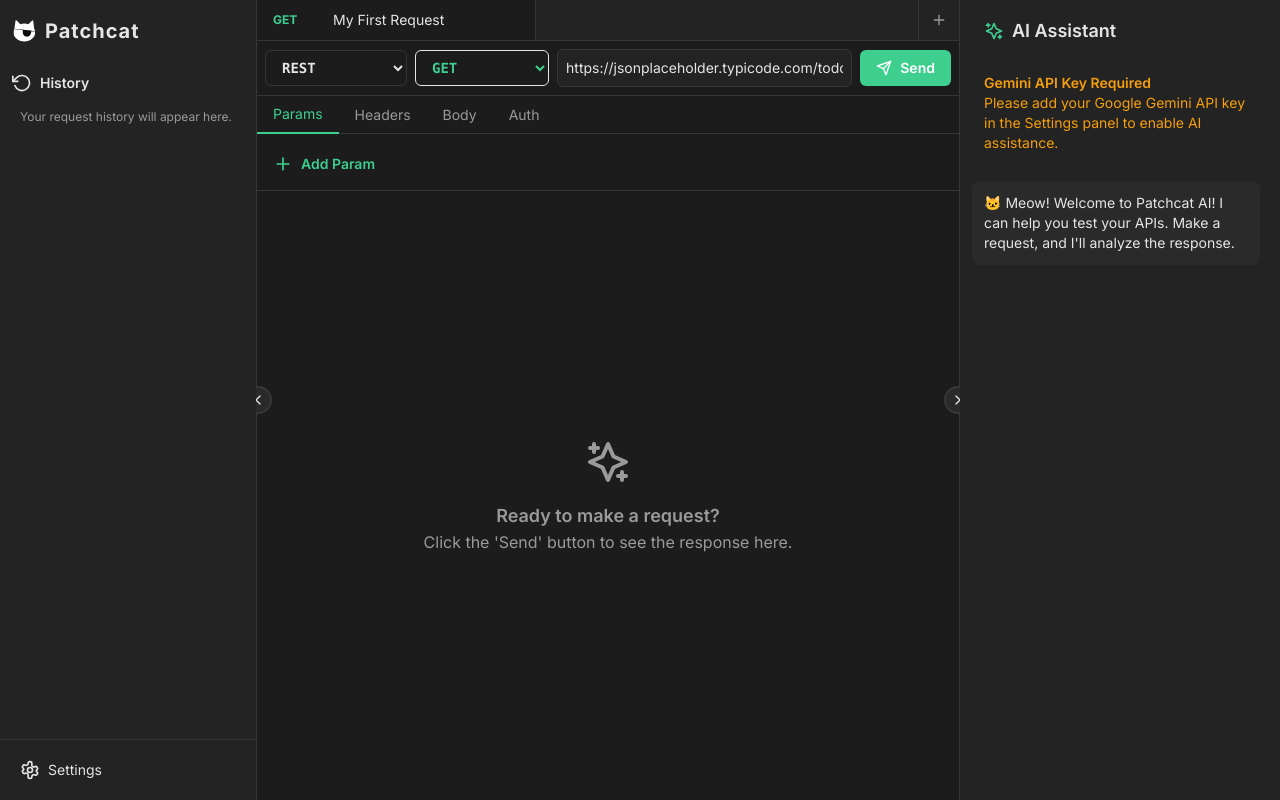
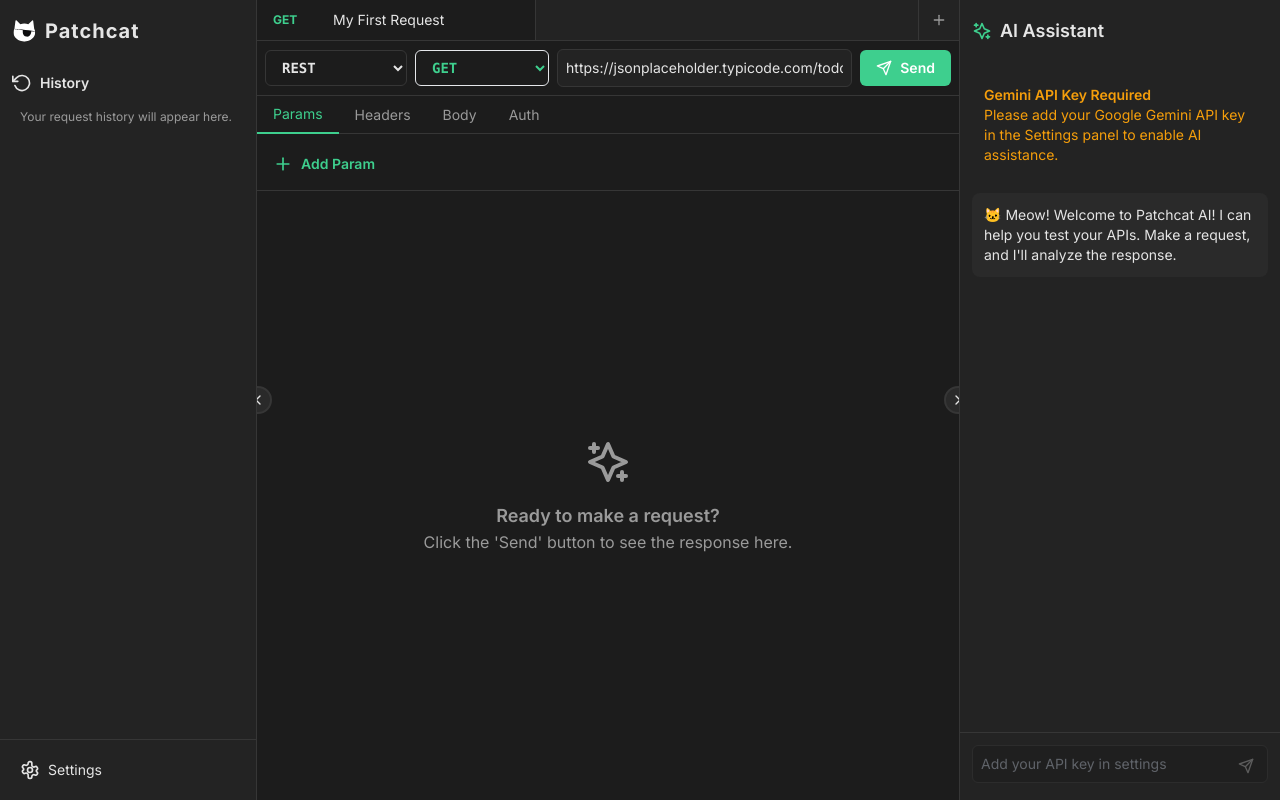
Before and after one commit to dedxevil/patchcat, a React (Vite) app: page / in a window 1280 px wide. Built offline with nearby package versions, Linux system fonts and the light colour scheme.

Commit message:
responsive UI changes

```diff
--- a/components/Layout.tsx
+++ b/components/Layout.tsx
@@ -82,7 +82,7 @@ const Layout: React.FC = () => {
       </div>
 
       {/* Main Content Area */}
-      <div className="relative flex-grow flex flex-col min-w-0 md:border-l md:border-r border-border-default">
+      <div className="relative flex-grow flex flex-col min-w-0 md:border-l md:border-r border-border-default overflow-hidden">
         <MobileHeader
             onToggleLeft={() => setLeftSidebarOpen(!leftSidebarOpen)}
             onToggleRight={() => setRightSidebarOpen(!rightSidebarOpen)}
--- a/components/RightSidebar.tsx
+++ b/components/RightSidebar.tsx
@@ -1,10 +1,11 @@
 // FIX: Create RightSidebar component to display AI messages and suggestions.
-import React, { useContext, useEffect, useRef } from 'react';
+import React, { useContext, useEffect, useRef, useState } from 'react';
 import { WorkspaceContext } from '../App';
-import { CloseIcon, SparklesIcon } from './icons';
-import { AiSuggestion, ApiRequest } from '../types';
+import { CloseIcon, SendIcon, SparklesIcon } from './icons';
+import { AiMessage, AiSuggestion, ApiRequest } from '../types';
 import { v4 as uuidv4 } from 'uuid';
 import Tooltip from './Tooltip';
+import { getAiChatResponse } from '../services/geminiService';
 
 interface RightSidebarProps {
   isOpen: boolean;
@@ -13,11 +14,24 @@ interface RightSidebarProps {
 
 const RightSidebar: React.FC<RightSidebarProps> = ({ isOpen, setIsOpen }) => {
   const { state, dispatch } = useContext(WorkspaceContext)!;
+  const [userInput, setUserInput] = useState('');
   const messagesEndRef = useRef<HTMLDivElement>(null);
+  const textareaRef = useRef<HTMLTextAreaElement>(null);
+  const isThinking = state.aiMessages.some(m => m.type === 'thinking');
 
   useEffect(() => {
     messagesEndRef.current?.scrollIntoView({ behavior: 'smooth' });
   }, [state.aiMessages]);
+
+  // Auto-resize textarea
+  useEffect(() => {
+    const textarea = textareaRef.current;
+    if (textarea) {
+        textarea.style.height = 'auto'; // Reset height
+        const scrollHeight = textarea.scrollHeight;
+        textarea.style.height = `${Math.min(scrollHeight, 128)}px`; // Set height with a max
+    }
+  }, [userInput]);
 
   const handleSuggestionClick = (suggestion: AiSuggestion) => {
     const { body, ...restOfApiRequest } = suggestion.apiRequest;
@@ -28,7 +42,7 @@ const RightSidebar: React.FC<RightSidebarProps> = ({ isOpen, setIsOpen }) => {
       body: { type: 'raw', content: (body as any)?.content || (body as any) || '' },
     };
     dispatch({ type: 'ADD_TAB', payload: { request: newRequest } });
-    setIsOpen(false);
+    if (window.innerWidth < 768) setIsOpen(false);
   };
 
   const handleBulkTest = (suggestions: AiSuggestion[]) => {
@@ -43,15 +57,49 @@ const RightSidebar: React.FC<RightSidebarProps> = ({ isOpen, setIsOpen }) => {
           // only make the first tab active
           dispatch({ type: 'ADD_TAB', payload: { request: newRequest, makeActive: index === 0 } });
       });
-      setIsOpen(false);
+      if (window.innerWidth < 768) setIsOpen(false);
   }
+
+  const handleSendMessage = async () => {
+    if (!userInput.trim() || isThinking || !state.settings.geminiApiKey) return;
+
+    const userMessage: AiMessage = { id: uuidv4(), type: 'user', content: userInput.trim() };
+    dispatch({ type: 'ADD_AI_MESSAGE', payload: userMessage });
+    setUserInput('');
+
+    const thinkingMessage: AiMessage = { id: uuidv4(), type: 'thinking', content: 'Thinking...' };
+    dispatch({ type: 'ADD_AI_MESSAGE', payload: thinkingMessage });
+
+    try {
+        const responseText = await getAiChatResponse(userMessage.content, state.settings.geminiApiKey);
+        if (responseText) {
+            const aiResponse: AiMessage = { id: uuidv4(), type: 'info', content: responseText };
+            dispatch({ type: 'ADD_AI_MESSAGE', payload: aiResponse });
+        } else {
+            const errorMessage: AiMessage = { id: uuidv4(), type: 'error', content: "I received an empty response. Please try again." };
+            dispatch({ type: 'ADD_AI_MESSAGE', payload: errorMessage });
+        }
+    } catch (error) {
+        console.error("Error getting AI response:", error);
+        const errorMessage: AiMessage = { id: uuidv4(), type: 'error', content: `Sorry, I encountered an error. ${error instanceof Error ? error.message : ''}` };
+        dispatch({ type: 'ADD_AI_MESSAGE', payload: errorMessage });
+    }
+  };
+
+  const handleKeyDown = (e: React.KeyboardEvent<HTMLTextAreaElement>) => {
+    if (e.key === 'Enter' && !e.shiftKey) {
+        e.preventDefault();
+        handleSendMessage();
+    }
+  };
+
 
   const activeTab = state.tabs.find(t => t.id === state.activeTabId);
   const isAiKeyMissing = state.settings.aiEnabled && !state.settings.geminiApiKey;
 
   return (
-    <div className={`h-full flex flex-col bg-bg-subtle text-sm transition-all duration-300 ease-in-out pt-[61px] md:pt-0 ${isOpen ? 'p-3' : 'p-0 items-center justify-center'}`}>
-      <div className={`flex items-center justify-between gap-2 h-[61px] flex-shrink-0 absolute md:relative top-0 left-0 right-0 p-3 border-b border-border-default md:border-b-0 ${isOpen ? 'justify-between' : 'justify-center'}`}>
+    <div className={`h-full flex flex-col bg-bg-subtle text-sm transition-all duration-300 ease-in-out ${isOpen ? '' : 'p-0 items-center justify-center'}`}>
+      <div className={`flex items-center justify-between gap-2 h-[61px] flex-shrink-0 md:relative top-0 left-0 right-0 p-3 border-b border-border-default md:border-b-0 ${isOpen ? 'justify-between' : 'justify-center'}`}>
         <div className={`flex items-center gap-2 ${!isOpen && 'hidden'}`}>
           <SparklesIcon className="text-brand" />
           <h2 className="font-semibold text-lg">AI Assistant</h2>
@@ -68,7 +116,7 @@ const RightSidebar: React.FC<RightSidebarProps> = ({ isOpen, setIsOpen }) => {
 
       {isOpen ? (
         <>
-          <div className="flex-grow overflow-y-auto pr-2 space-y-4 w-full">
+          <div className="flex-grow overflow-y-auto p-3 space-y-4 w-full">
             {isAiKeyMissing && (
                 <div className="p-3 rounded-lg bg-warning/20 text-warning">
                     <p className="font-semibold">Gemini API Key Required</p>
@@ -76,14 +124,15 @@ const RightSidebar: React.FC<RightSidebarProps> = ({ isOpen, setIsOpen }) => {
                 </div>
             )}
             {state.aiMessages.map(message => (
-              <div key={message.id} className="flex flex-col gap-2">
-                <div className={`p-3 rounded-lg ${
+              <div key={message.id} className={`flex flex-col gap-2 ${message.type === 'user' ? 'items-end' : 'items-start'}`}>
+                <div className={`max-w-full p-3 rounded-lg ${
                     message.type === 'info' ? 'bg-bg-muted' :
+                    message.type === 'user' ? 'bg-brand/20' :
                     message.type === 'suggestion' ? 'bg-bg-muted' :
                     message.type === 'thinking' ? 'bg-bg-muted animate-pulse' :
                     'bg-danger/20 text-danger'
                 }`}>
-                  <p className="whitespace-pre-wrap">{message.content}</p>
+                  <p className="whitespace-pre-wrap break-words">{message.content}</p>
                 </div>
                 {message.suggestions && message.suggestions.length > 0 && (
                   <div className="flex flex-col gap-2">
@@ -112,11 +161,34 @@ const RightSidebar: React.FC<RightSidebarProps> = ({ isOpen, setIsOpen }) => {
             ))}
             <div ref={messagesEndRef} />
           </div>
-          {activeTab && activeTab.response && (
-             <div className="pt-2 text-xs text-text-muted flex-shrink-0">
-                AI analysis is based on the last response from '{activeTab.name}'.
-             </div>
-          )}
+          <div className="p-3 border-t border-border-default flex-shrink-0">
+            <div className="relative">
+                <textarea
+                    ref={textareaRef}
+                    value={userInput}
+                    onChange={(e) => setUserInput(e.target.value)}
+                    onKeyDown={handleKeyDown}
+                    placeholder={isAiKeyMissing ? "Add your API key in settings" : "Ask the assistant..."}
+                    rows={1}
+                    disabled={isAiKeyMissing || isThinking}
+                    className="w-full bg-bg-default border border-border-default rounded-md p-2 pr-10 resize-none focus:outline-none focus:ring-1 focus:ring-brand disabled:opacity-50"
+                    aria-label="Chat with AI assistant"
+                />
+                <button
+                    onClick={handleSendMessage}
+                    disabled={!userInput.trim() || isThinking || isAiKeyMissing}
+                    className="absolute right-2 bottom-2 p-1.5 text-text-muted rounded-md hover:bg-bg-muted disabled:opacity-50 disabled:hover:bg-transparent"
+                    aria-label="Send message"
+                >
+                    <SendIcon className="w-4 h-4" />
+                </button>
+            </div>
+             {activeTab && activeTab.response && (
+                 <div className="pt-2 text-xs text-text-muted flex-shrink-0 text-center">
+                    AI has context of the response from '{activeTab.name}'.
+                 </div>
+              )}
+          </div>
         </>
       ) : null}
     </div>
--- a/services/geminiService.ts
+++ b/services/geminiService.ts
@@ -69,9 +69,6 @@ export const analyzeApiCall = async (
         const historySummary = history.slice(0, 5).map(h => `- ${h.method} ${h.name}`).join('\n');
 
         const prompt = `
-
-          🐱 Meow! Please answer like a quirky cat (add "meow", "purr", or "wuss" where appropriate).
-
             Analyze the following API interaction.
             Request:
             - Method: ${request.method}
@@ -108,3 +105,31 @@ export const analyzeApiCall = async (
         return null;
     }
 };
+
+export const getAiChatResponse = async (
+    prompt: string,
+    apiKey: string
+): Promise<string | null> => {
+     if (!apiKey || apiKey.trim() === '') {
+        throw new Error("Gemini API key is missing.");
+    }
+
+    const ai = new GoogleGenAI({ apiKey });
+
+    const systemInstruction = "You are Patchcat AI, an expert assistant for API testing. You help users debug APIs, write new tests, suggest improvements, and explain concepts related to REST, GraphQL, and WebSockets. Keep your answers concise, helpful, and formatted with markdown.";
+
+    try {
+        const response = await ai.models.generateContent({
+            model: "gemini-2.5-flash",
+            contents: prompt,
+            config: {
+                systemInstruction,
+            },
+        });
+
+        return response.text;
+    } catch (error) {
+        console.error("Error getting chat response from Gemini:", error);
+        throw error;
+    }
+}
```
